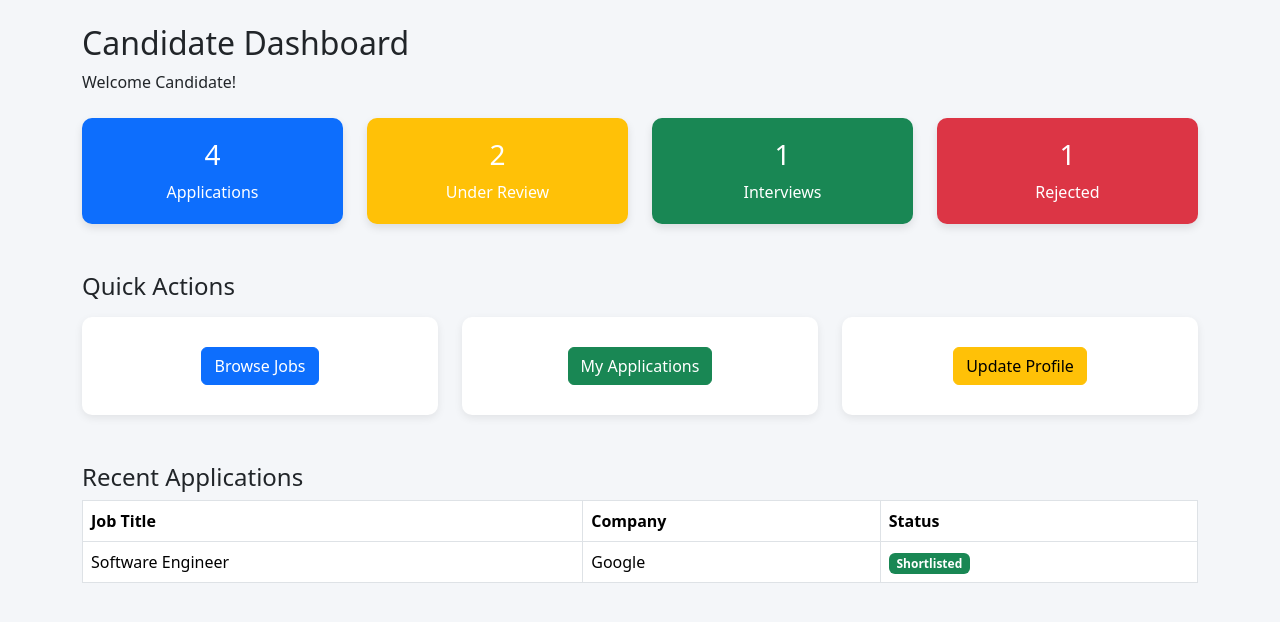
After one commit to Sriveena47/TalentSphere-Elevate, a Django app: page /candidate/dashboard/ in a window 1280 px wide. The commit adds this page. Shown: the top 622 px of the page. Run offline with Django 5.2, Linux system fonts and the light colour scheme.

Commit message:
Implemented candidate dashboard and job application module

```diff
--- a/milestone1/backend/backend/urls.py
+++ b/milestone1/backend/backend/urls.py
@@ -4,14 +4,13 @@ from django.conf import settings
 from django.conf.urls.static import static
 
 urlpatterns = [
-    path('admin/', admin.site.urls),
+    path("admin/", admin.site.urls),
 
-    # Your module
-    path('', include('accounts.urls')),
+    path("", include("accounts.urls")),
 
-    # Your teammate's modules
-    path('candidate/', include('candidate.urls')),
-    path('recruiter/', include('recruiter.urls')),
+    path("candidate/", include("candidate.urls")),
+
+    path("recruiter/", include("recruiter.urls")),
 ]
 
 if settings.DEBUG:
--- a/milestone1/backend/candidate/urls.py
+++ b/milestone1/backend/candidate/urls.py
@@ -2,6 +2,10 @@ from django.urls import path
 from . import views
 
 urlpatterns = [
-    path('profile/', views.candidate_profile, name='candidate_profile'),
-    path('edit-profile/', views.edit_candidate_profile, name='edit_candidate_profile'),
-]
+    path("dashboard/", views.candidate_dashboard, name="candidate_dashboard"),
+    path("jobs/", views.browse_jobs, name="browse_jobs"),
+    path("jobs/<int:job_id>/", views.job_detail, name="job_detail"),
+    path("applications/", views.my_applications, name="my_applications"),
+    path("profile/", views.candidate_profile, name="candidate_profile"),
+    path("edit-profile/", views.edit_candidate_profile, name="edit_candidate_profile"),
+    path("apply/<int:job_id>/", views.apply_job, name="apply_job"),]
--- a/milestone1/backend/candidate/views.py
+++ b/milestone1/backend/candidate/views.py
@@ -1,25 +1,193 @@
 from django.shortcuts import render, redirect
 from .models import CandidateProfile
 from .forms import CandidateProfileForm
+from django.contrib import messages
 
 
-def candidate_profile(request):
-    profile = CandidateProfile.objects.first()
-    return render(request, "candidate/profile.html", {"profile": profile})
+# ---------------- Dashboard ----------------
+
+def candidate_dashboard(request):
+    return render(request, "candidate/dashboard.html")
 
 
+# ---------------- Browse Jobs ----------------
+
+def browse_jobs(request):
+
+    jobs = [
+        {
+            "id": 1,
+            "title": "Software Engineer",
+            "company": "Google",
+            "location": "Hyderabad",
+            "salary": "12 LPA",
+            "description": "Develop scalable software applications."
+        },
+        {
+            "id": 2,
+            "title": "Python Developer",
+            "company": "Infosys",
+            "location": "Bangalore",
+            "salary": "8 LPA",
+            "description": "Develop backend applications using Python."
+        },
+        {
+            "id": 3,
+            "title": "Frontend Developer",
+            "company": "TCS",
+            "location": "Pune",
+            "salary": "7 LPA",
+            "description": "Build responsive user interfaces."
+        },
+    ]
+
+    return render(request, "candidate/jobs.html", {"jobs": jobs})
+
+
+# ---------------- Job Detail ----------------
+
+def job_detail(request, job_id):
+
+    jobs = [
+        {
+            "id": 1,
+            "title": "Software Engineer",
+            "company": "Google",
+            "location": "Hyderabad",
+            "salary": "12 LPA",
+            "description": "Develop scalable software applications."
+        },
+        {
+            "id": 2,
+            "title": "Python Developer",
+            "company": "Infosys",
+            "location": "Bangalore",
+            "salary": "8 LPA",
+            "description": "Develop backend applications using Python."
+        },
+        {
+            "id": 3,
+            "title": "Frontend Developer",
+            "company": "TCS",
+            "location": "Pune",
+            "salary": "7 LPA",
+            "description": "Build responsive user interfaces."
+        },
+    ]
+
+    job = None
+
+    for j in jobs:
+        if j["id"] == job_id:
+            job = j
+            break
+
+    return render(request, "candidate/job_detail.html", {"job": job})
+
+
+# ---------------- Apply Job ----------------
+
+from django.contrib import messages
+
+def apply_job(request, job_id):
+
+    jobs = [
+        {
+            "id": 1,
+            "title": "Software Engineer",
+            "company": "Google",
+            "location": "Hyderabad",
+            "salary": "12 LPA",
+        },
+        {
+            "id": 2,
+            "title": "Python Developer",
+            "company": "Infosys",
+            "location": "Bangalore",
+            "salary": "8 LPA",
+        },
+        {
+            "id": 3,
+            "title": "Frontend Developer",
+            "company": "TCS",
+            "location": "Pune",
+            "salary": "7 LPA",
+        },
+    ]
+
+    job = None
+
+    for j in jobs:
+        if j["id"] == job_id:
+            job = j
+            break
+
+    if job is None:
+        messages.error(request, "Job not found.")
+        return redirect("browse_jobs")
+
+    applications = request.session.get("applications", [])
+
+    already_applied = any(app["id"] == job_id for app in applications)
+
+    if already_applied:
+        messages.warning(request, "You have already applied for this job.")
+    else:
+        applications.append(job)
+        request.session["applications"] = applications
+        messages.success(request, "Application submitted successfully!")
+
+    return redirect("my_applications")
+
+# ---------------- My Applications ----------------
+
+def my_applications(request):
+
+    applications = request.session.get("applications", [])
+
+    return render(
+        request,
+        "candidate/my_applications.html",
+        {
+            "applications": applications
+        }
+    )
+
+# ---------------- Candidate Profile ----------------
+
+def candidate_profile(request):
+
+    profile = CandidateProfile.objects.first()
+
+    return render(
+        request,
+        "candidate/profile.html",
+        {"profile": profile},
+    )
+
+
+# ---------------- Edit Profile ----------------
+
 def edit_candidate_profile(request):
+
     profile = CandidateProfile.objects.first()
 
     if request.method == "POST":
+
         form = CandidateProfileForm(
             request.POST,
             request.FILES,
-            instance=profile
+            instance=profile,
         )
 
         if form.is_valid():
             form.save()
+
+            messages.success(
+                request,
+                "Profile updated successfully!"
+            )
+
             return redirect("candidate_profile")
 
     else:
--- /dev/null
+++ b/milestone1/backend/templates/candidate/dashboard.html
@@ -0,0 +1,126 @@
+<!DOCTYPE html>
+<html lang="en">
+<head>
+    <meta charset="UTF-8">
+    <meta name="viewport" content="width=device-width, initial-scale=1.0">
+    <title>Candidate Dashboard</title>
+
+    <link href="https://cdn.jsdelivr.net/npm/bootstrap@5.3.3/dist/css/bootstrap.min.css" rel="stylesheet">
+
+    <style>
+        body{
+            background:#f4f6f9;
+        }
+        .card-box{
+            color:white;
+            border-radius:10px;
+            padding:20px;
+            text-align:center;
+            box-shadow:0 4px 8px rgba(0,0,0,.1);
+        }
+        .action-card{
+            background:white;
+            border-radius:10px;
+            padding:30px;
+            text-align:center;
+            box-shadow:0 3px 8px rgba(0,0,0,.08);
+            transition:.3s;
+        }
+        .action-card:hover{
+            transform:translateY(-5px);
+        }
+    </style>
+
+</head>
+<body>
+
+<div class="container mt-4">
+
+    <h2>Candidate Dashboard</h2>
+
+    <p>Welcome Candidate!</p>
+
+    <div class="row mt-4">
+
+        <div class="col-md-3">
+            <div class="card-box bg-primary">
+                <h3>4</h3>
+                Applications
+            </div>
+        </div>
+
+        <div class="col-md-3">
+            <div class="card-box bg-warning">
+                <h3>2</h3>
+                Under Review
+            </div>
+        </div>
+
+        <div class="col-md-3">
+            <div class="card-box bg-success">
+                <h3>1</h3>
+                Interviews
+            </div>
+        </div>
+
+        <div class="col-md-3">
+            <div class="card-box bg-danger">
+                <h3>1</h3>
+                Rejected
+            </div>
+        </div>
+
+    </div>
+
+    <h4 class="mt-5">Quick Actions</h4>
+
+    <div class="row mt-3">
+
+        <div class="col-md-4">
+            <div class="action-card">
+                <a href="/candidate/jobs/" class="btn btn-primary">
+                    Browse Jobs
+                </a>
+            </div>
+        </div>
+
+        <div class="col-md-4">
+            <div class="action-card">
+                <a href="/candidate/applications/" class="btn btn-success">
+                    My Applications
+                </a>
+            </div>
+        </div>
+
+        <div class="col-md-4">
+            <div class="action-card">
+                <a href="/candidate/profile/" class="btn btn-warning">
+                    Update Profile
+                </a>
+            </div>
+        </div>
+
+    </div>
+
+    <h4 class="mt-5">Recent Applications</h4>
+
+    <table class="table table-bordered bg-white">
+
+        <tr>
+            <th>Job Title</th>
+            <th>Company</th>
+            <th>Status</th>
+        </tr>
+
+        <tr>
+            <td>Software Engineer</td>
+            <td>Google</td>
+            <td><span class="badge bg-success">Shortlisted</span></td>
+        </tr>
+
+    </table>
+
+</div>
+
+</body>
+</html>
```
Also changed, not shown: milestone1/backend/templates/candidate/edit_profile.html (+30 -2 lines), milestone1/backend/templates/candidate/job_detail.html (added, +77 -0 lines), milestone1/backend/templates/candidate/jobs.html (added, +85 -0 lines), milestone1/backend/templates/candidate/my_applications.html (added, +63 -0 lines).
